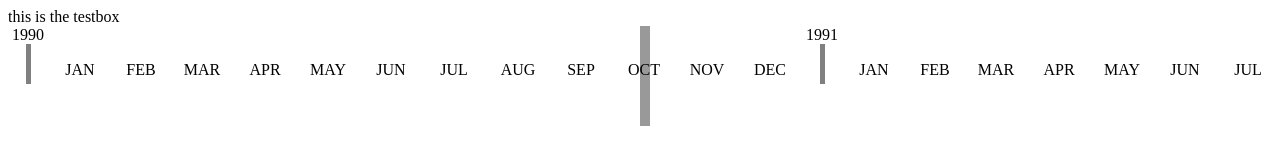
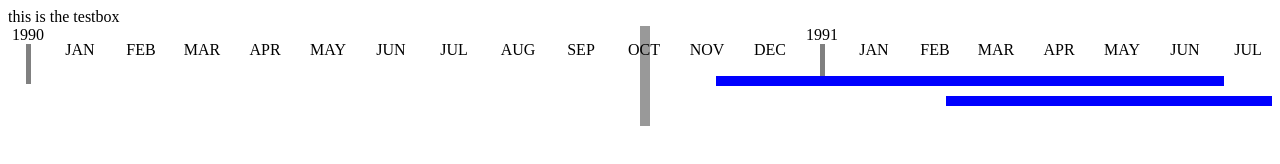
Before and after one commit to ammanvedi/LineTime.js, a plain HTML site: page index.html in a window 1280 px wide. Drawn offline with Linux system fonts and the light colour scheme.

Commit message:
added basic functionality for event range display

```diff
--- a/TimelineStyle.css
+++ b/TimelineStyle.css
@@ -17,9 +17,18 @@
 	top:0px;
 }
 
+.tl_eventrange
+{
+	height: 10px;
+	background-color: blue;
+
+	position:relative;
+
+}
+
 .tl_inner
 {
-	height: 90px;
+	height: 110px;
 	overflow-x: scroll;
 	white-space: nowrap;
 	overflow-y: visible;
@@ -28,7 +37,7 @@
 .tl_year
 {
 	width: 40px;
-	height: 100%;
+	height: 50px;
 	display: inline-block;
 	text-align: center;
 	vertical-align: middle;
--- a/timeline.js
+++ b/timeline.js
@@ -37,15 +37,70 @@ function Timeline(startDate, endDate){
 
 			}
 		}
+
+
+		var start = new Date();
+		start.setDate(20);
+		start.setMonth(10);
+		start.setFullYear(1990);
+
+		var end = new Date();
+		end.setDate(4);
+		end.setMonth(6);
+		end.setFullYear(1991);
+
+		this.addEventRange(start, end);
+
+		var start = new Date();
+		start.setDate(20);
+		start.setMonth(7);
+		start.setFullYear(1991);
+
+		var end = new Date();
+		end.setDate(4);
+		end.setMonth(6);
+		end.setFullYear(1993);
+
+		this.addEventRange(start, end);
+
+		var start = new Date();
+		start.setDate(20);
+		start.setMonth(1);
+		start.setFullYear(1991);
+
+		var end = new Date();
+		end.setDate(4);
+		end.setMonth(11);
+		end.setFullYear(1991);
+
+		this.addEventRange(start, end);
 	}
 
 
-	this.addEventRange = function()
+	this.addEventRange = function(sDate, eDate)
 	{
-		//find div with id for req month, find its offset
-		//calc minor offset from day
-		//create track
-		//offset track iff overlap occurs
+
+		var da = new Date();
+		da.setDate(20);
+		da.setFullYear(1990);
+		da.setMonth(10);
+		var startpos = this.getPixelPositionDate(sDate);
+		var endpos = this.getPixelPositionDate(eDate);
+		var elwidth = endpos - startpos;
+		console.log("will show elwidth");
+		console.log(startpos);
+		console.log(endpos);
+		console.log(elwidth);
+		$(".tl_inner").append("<div class='tl_eventrange' style='left:"
+														+ startpos + "px; width:"
+														+ elwidth + "px;"
+														+"'></div>")
+	}
+
+	this.getPixelPositionDate = function(DateObj)
+	{
+		var xoff = $('.tl_inner').find(".tl_month." + DateObj.getFullYear() + "." + this.months[DateObj.getMonth()]).position().left;
+		return xoff + parseInt(DateObj.getDate() * 2);
 	}
 
 	this.scrollStop = function()
```
